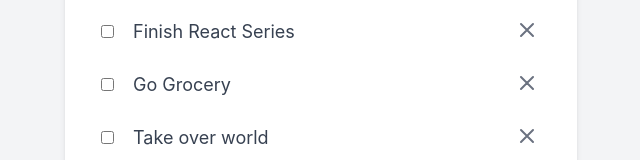
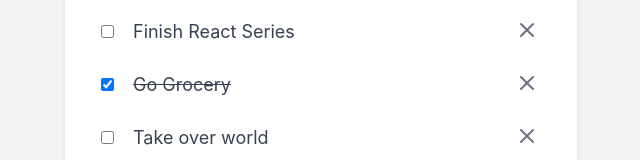
Before and after one commit to doctor-he/lc-react, a React (Create React App) app: page / in a window 1280 px wide. Shown: the part 173-333 px from the top of the page, without its empty margins (319-959 px from the left). Built offline with nearby package versions, Linux system fonts and the light colour scheme.

Commit message:
lc-react-05-editing-todos (check todo)

```diff
--- a/src/components/App.jsx
+++ b/src/components/App.jsx
@@ -59,6 +59,15 @@ function App() {
   const deleteTodo = id => {
     setTodos([...todos].filter(todo => todo.id !== id));
   };
+
+  const completeTodo = id => {
+    const updatedTodo = todos.map(todo => {
+      todo.isComplete = todo.id == id ? !todo.isComplete : todo.isComplete;
+      return todo;
+    });
+
+    setTodos(updatedTodo);
+  };
   return (
     <div className="todo-app-container">
       <div className="todo-app">
@@ -78,8 +87,18 @@ function App() {
             /** [FIXED] react-jsx-dev-runtime.development.js:87 Warning: Each child in a list should have a unique "key" prop. */
             <li key={todo.id} className="todo-item-container">
               <div className="todo-item">
-                <input type="checkbox" />
-                <span className="todo-item-label">{todo.title}</span>
+                <input
+                  onChange={() => completeTodo(todo.id)}
+                  type="checkbox"
+                  checked={`${todo.isComplete === true ? 'checked' : ''}`}
+                />
+                <span
+                  className={`todo-item-label ${
+                    todo.isComplete ? 'line-through' : ''
+                  }`}
+                >
+                  {todo.title}
+                </span>
                 {/* <input type="text" className="todo-item-input" value="Finish React Series" /> */}
               </div>
               <button onClick={() => deleteTodo(todo.id)} className="x-button">
--- a/src/index.js
+++ b/src/index.js
@@ -4,7 +4,7 @@ import React from 'react';
 import ReactDOM from "react-dom/client";
 import './index.css';
 import App from './components/App';
-import AppClass from './components/AppClass';
+// import AppClass from './components/AppClass';
 import reportWebVitals from './reportWebVitals';
 
 /** [FIXED] https://stackoverflow.com/questions/71668256/deprecation-notice-reactdom-render-is-no-longer-supported-in-react-18 */
```
